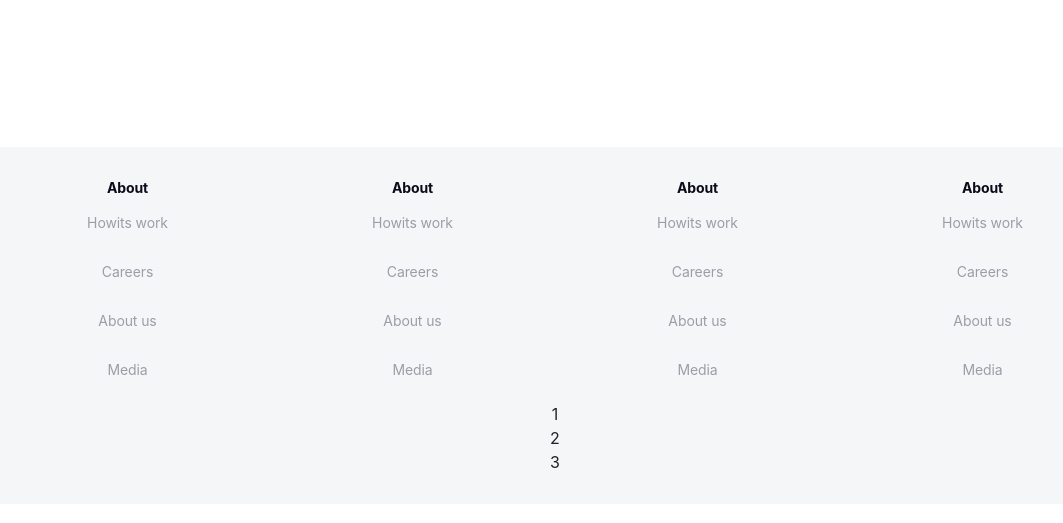
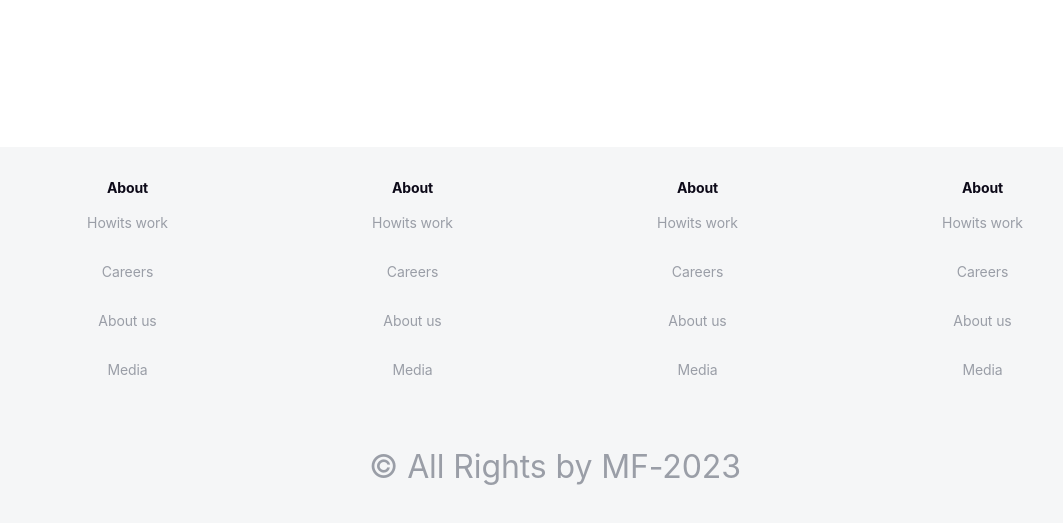
Before and after one commit to Forhad96/Figma-to-Html-Css-Bootstrap, a plain HTML site: page index.html in a window 1280 px wide. Shown: the part 3944-4467 px from the top of the page, without its empty margins (85-1148 px from the left). Drawn offline with nearby package versions, Linux system fonts and the light colour scheme; a script that the page names is missing.

Commit message:
add copyright

```diff
--- a/index.html
+++ b/index.html
@@ -515,16 +515,8 @@
           <p>About us</p>
           <p>Media</p>
         </div>
-
-        <div class="wrapper">
-          <div class="wrapper-item">
-            <div class="box-1">1</div>
-            <div class="box-2">2</div>
-            <div class="box-3">3</div>
-          </div>
-        </div>
-
-        </div>
+      </div>
+      <p class="text-center mt-5 fs-2">&copy; All Rights by MF-2023</p>
     </div>
   </footer>
   <!-- castom js -->
```
